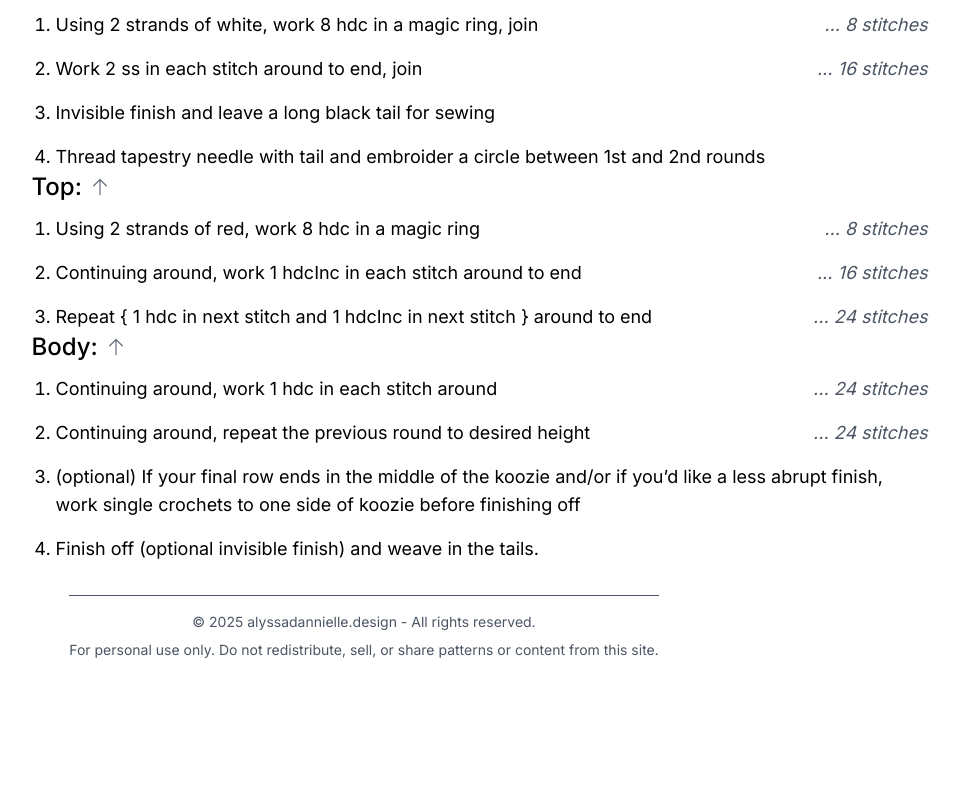
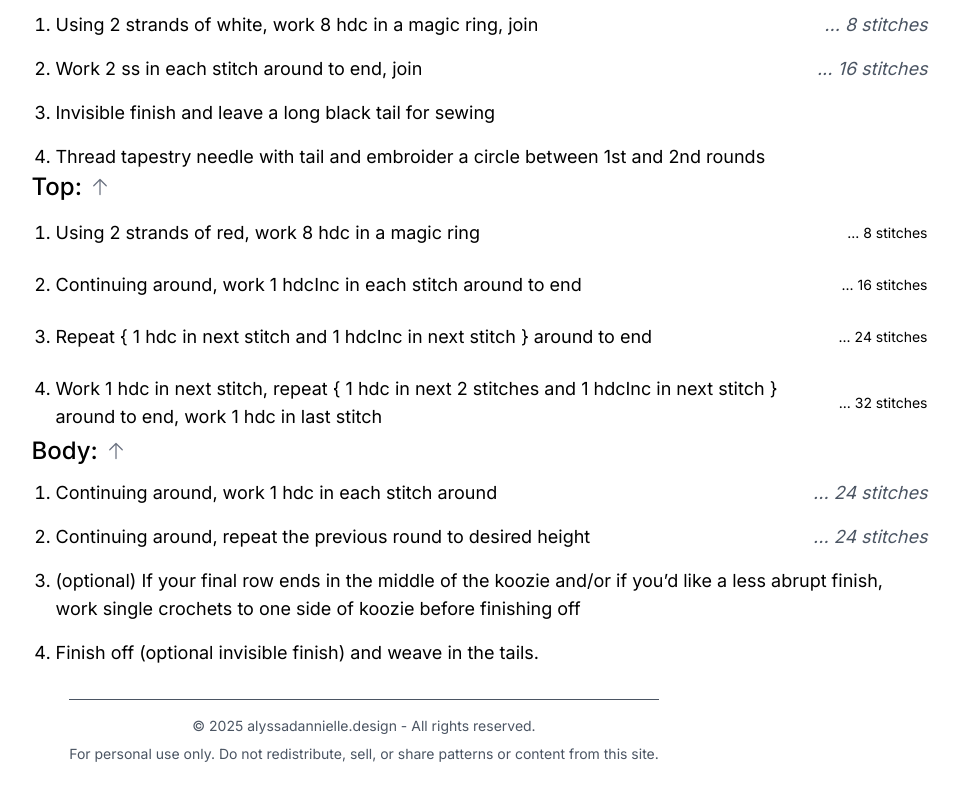
Before and after one commit to alyssa-dannielle/alyssa-dannielle-designs, a Next.js app: page /patterns/pokeball in a window 1280 px wide. Shown: the part 1306-2106 px from the top of the page, without its empty margins (276-1236 px from the left). Before the commit the page ends 2006 px from the top, so only its background shows below. Built offline with nearby package versions, Linux system fonts and the light colour scheme.

Commit message:
vibe coded PatternStep component

```diff
--- a/app/patterns/pokeball/page.tsx
+++ b/app/patterns/pokeball/page.tsx
@@ -5,6 +5,7 @@ import { GoogleAnalytics } from '@next/third-parties/google';
 import PatternLineTracker from '../../components/PatternLineTracker';
 import PatternNavigation from '../../../components/PatternNavigation';
 import BackToTopButton from '../../../components/BackToTopButton';
+import PatternStep from '../../../components/PatternStep';
 
 export const metadata = {
   title: 'Pokéball Crochet Pattern',
@@ -145,44 +146,22 @@ export default function Pokeball() {
               </span>
             </h3>
             <ol className={styles.patternStepSet}>
-              <li>
-                <div className={styles.patternStep}>
-                  <span className='flex-1'>
-                    Using 2 strands of red, work 8 hdc in a magic ring
-                  </span>
-                  <span
-                    className={`dark:text-gray-400 ${styles.patternStitchCount}`}
-                  >
-                    ... 8 stitches
-                  </span>
-                </div>
-              </li>
-              <li>
-                <div className={styles.patternStep}>
-                  <span className='flex-1'>
-                    Continuing around, work 1 hdcInc in each stitch around to
-                    end
-                  </span>
-                  <span
-                    className={`dark:text-gray-400 ${styles.patternStitchCount}`}
-                  >
-                    ... 16 stitches
-                  </span>
-                </div>
-              </li>
-              <li>
-                <div className={styles.patternStep}>
-                  <span className='flex-1'>
-                    Repeat {'{'} 1 hdc in next stitch and 1 hdcInc in next
-                    stitch {'}'} around to end
-                  </span>
-                  <span
-                    className={`dark:text-gray-400 ${styles.patternStitchCount}`}
-                  >
-                    ... 24 stitches
-                  </span>
-                </div>
-              </li>
+              <PatternStep
+                text='Using 2 strands of red, work 8 hdc in a magic ring'
+                stitchCount='8 stitches'
+              />
+              <PatternStep
+                text='Continuing around, work 1 hdcInc in each stitch around to end'
+                stitchCount='16 stitches'
+              />
+              <PatternStep
+                text='Repeat { 1 hdc in next stitch and 1 hdcInc in next stitch } around to end'
+                stitchCount='24 stitches'
+              />
+              <PatternStep
+                text='Work 1 hdc in next stitch, repeat { 1 hdc in next 2 stitches and 1 hdcInc in next stitch } around to end, work 1 hdc in last stitch'
+                stitchCount='32 stitches'
+              />
             </ol>
             <h3 id='body' className={styles.patternSubsectionHeading}>
               <span className='flex items-center gap-2'>
--- /dev/null
+++ b/components/PatternStep.tsx
@@ -0,0 +1,19 @@
+interface PatternStepProps {
+  text: string;
+  stitchCount?: string;
+}
+
+export default function PatternStep({ text, stitchCount }: PatternStepProps) {
+  return (
+    <li>
+      <div className='flex items-center justify-between gap-4 py-1'>
+        <span className='flex-1'>{text}</span>
+        {stitchCount && (
+          <span className='dark:text-gray-400 text-sm whitespace-nowrap'>
+            ... {stitchCount}
+          </span>
+        )}
+      </div>
+    </li>
+  );
+}
```
